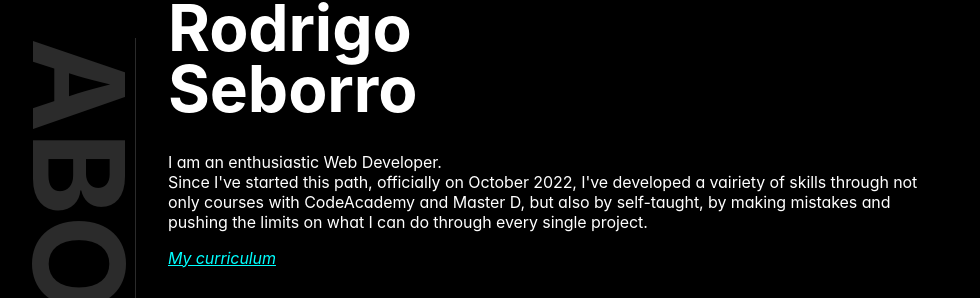
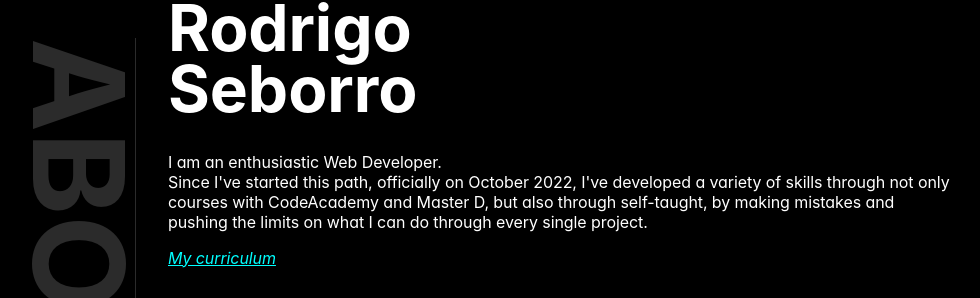
Before and after one commit to rodilool/my-portofolio, a React (Create React App) app in the folder react-tailwind-ts/: page / in a window 1280 px wide. Shown: the part 866-1164 px from the top of the page, without its empty margins (137-1117 px from the left). Built offline with nearby package versions, Linux system fonts and the light colour scheme; a web font is replaced by a local one.

Commit message:
Correcting about

```diff
--- a/react-tailwind-ts/src/Components/sections/about_me/about_me.tsx
+++ b/react-tailwind-ts/src/Components/sections/about_me/about_me.tsx
@@ -76,11 +76,12 @@ function AboutMe({ onMouseOver, onMouseLeave }: AboutMeProps) {
             Seborro
           </h1>
           <p className="hidden">
-            I am an enthusiastic Web Developer.<br></br> Since I've started this
-            path, officially on October 2022, I've developed a vairiety of
-            skills through not only courses with CodeAcademy and Master D, but
-            also by self-taught, by making mistakes and pushing the limits on
-            what I can do through every single project.
+            I am an enthusiastic Web Developer.<br></br>
+            Since I've started this path, officially on October 2022, I've
+            developed a variety of skills through not only courses with
+            CodeAcademy and Master D, but also through self-taught, by making
+            mistakes and pushing the limits on what I can do through every
+            single project.
           </p>
           <a
             href="https://drive.google.com/file/d/1V-DWwrQ1C3L6ZjjqgvPwIss4FYX0IM6c/view?usp=sharing"
--- a/react-tailwind-ts/src/Components/sections/contacts/contacts.tsx
+++ b/react-tailwind-ts/src/Components/sections/contacts/contacts.tsx
@@ -103,7 +103,7 @@ export default class Contacts extends Component<FuncProps, State> {
               </div>
             </a>
             <a
-              href="https://www.linkedin.com/in/rodrigo-seborro-300a33180/"
+              href="https://www.linkedin.com/in/rodrigo-seborro/"
               target="_Blankgit"
               onMouseEnter={this.props.onMouseOver}
               onMouseLeave={this.props.onMouseLeave}
```
